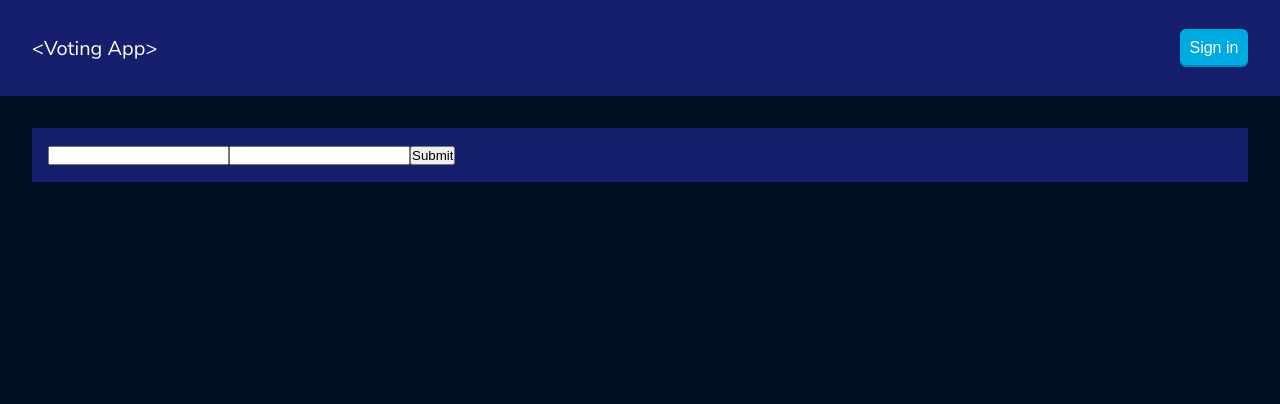
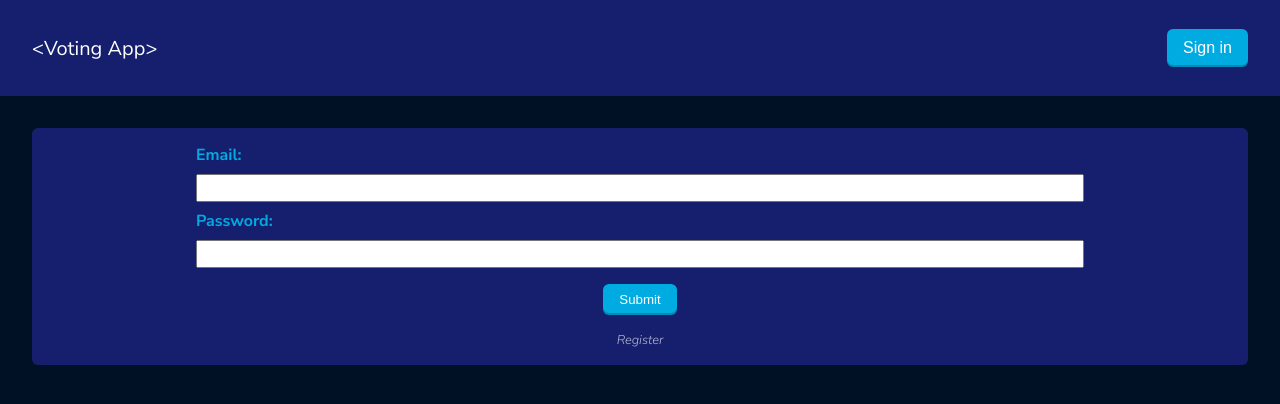
Before and after one commit to JacobG03/voting-app, a React (Create React App) app in the folder client/: page / in a window 1280 px wide. Both pictures are taken after a click on the button "Sign in". Shown: the top 404 px of the page. Built offline with nearby package versions, Linux system fonts and the light colour scheme; no server answers.

Commit message:
login register working

```diff
--- a/client/src/components/LoginForm.jsx
+++ b/client/src/components/LoginForm.jsx
@@ -8,7 +8,11 @@ function Form (props) {
   const [form, changeForm] = useState(false)
 
   if (!form) {
-    return <LoginForm setUser={props.setUser} displayForm={props.displayForm}/>
+    return <LoginForm
+      setUser={props.setUser}
+      displayForm={props.displayForm}
+      changeForm={changeForm}
+    />
   }
   return <RegisterForm changeForm={changeForm} />
 }
@@ -33,15 +37,21 @@ function LoginForm (props) {
 
   return (
     <form className={styles.form} onSubmit={handleSubmit(onSubmit)}>
+      <div>
+        <span>Email:</span>
         <input {...register("email", {required: true})} />
+        {errors.email && <span>This field is required</span>}
+        <span>Password:</span>
+        <input type='password' {...register("password", { required: true })} />
+        {errors.password && <span>This field is required</span>}
+      </div>
 
-      <input type='password' {...register("password", { required: true })} />
-      {errors.exampleRequired && <span>This field is required</span>}
-
-      <input type="submit" />
+      <input type="submit" className={styles.submit} />
+      <span className={styles.switch} onClick={() => props.changeForm(last => !last)}>Register</span>
     </form>
   );
 }
+
 
 function RegisterForm (props) {
   const { register, handleSubmit, formState: { errors } } = useForm();
@@ -59,14 +69,19 @@ function RegisterForm (props) {
 
   return (
     <form className={styles.form} onSubmit={handleSubmit(onSubmit)}>
+      <div>
+        <span>Username:</span>
         <input {...register("username", {required: true, minLength: 3, maxLength: 64})} />
+        <span>Email:</span>
         <input {...register("email", {required: true, minLength: 1, maxLength: 128})} />
-
+        <span>Password:</span>
         <input type='password' {...register("password", { required: true , minLength: 3, maxLength: 256})} />
         {errors.password && <span>This field is required</span>}
+        <span>Repeat Password:</span>
         <input type='password' {...register("password2", { required: true , minLength: 3, maxLength: 256})} />
-
-      <input type="submit" />
+      </div>
+      <input type="submit" className={styles.submit} />
+      <span className={styles.switch} onClick={() => props.changeForm(last => !last)}>Login</span>
     </form>
   );
 }
--- a/client/src/components/LoginForm.module.css
+++ b/client/src/components/LoginForm.module.css
@@ -1,6 +1,45 @@
 .form {
   width: calc(100% - 2rem);
   height: fit-content;
+  display: flex;
+  flex-direction: column;
+  align-items: center;
   padding: 1rem;
+  gap: 1rem;
   background-color: var(--color-dark);
+  border-radius: var(--border-radius);
 }
+
+.form > div {
+  display: flex;
+  flex-direction: column;
+  gap: 0.5rem;
+  width: 75%;
+}
+
+.form > div > span {
+  color: var(--color);
+  font-weight: 700;
+}
+
+.form > div > input {
+  height: 1.5rem;
+}
+
+.switch {
+  font-size: 0.8rem;
+  font-weight: 300;
+  font-style: italic;
+  color: rgba(255, 255, 255, 0.698);
+}
+
+.submit {
+  background-color: var(--color);
+  border: none;
+  padding: 0.5rem;
+  padding-left: 1rem;
+  padding-right: 1rem;
+  border-radius: var(--border-radius);
+  color: var(--color-text);
+  box-shadow: var(--height);
+}
--- a/client/src/components/Navbar.module.css
+++ b/client/src/components/Navbar.module.css
@@ -22,6 +22,8 @@
   background-color: var(--color);
   border: none;
   padding: 0.6rem;
+  padding-left: 1rem;
+  padding-right: 1rem;
   border-radius: var(--border-radius);
   color: var(--color-text);
   box-shadow: var(--height);
--- a/client/src/components/polls/Polls.jsx
+++ b/client/src/components/polls/Polls.jsx
@@ -97,7 +97,7 @@ function Option (props) {
     if (props.user) {
       getData(data.votes_url)
       .then(data => {
-        if (data.status === 403) {
+        if (data.status === 202) {
           // let user vote
           setVotes(true)
         } else if (data.status === 200) {
```
Also changed, not shown: 2 other files (tests, documents, lock files or other folders). Lines whose indentation alone changed are shown as unchanged.
